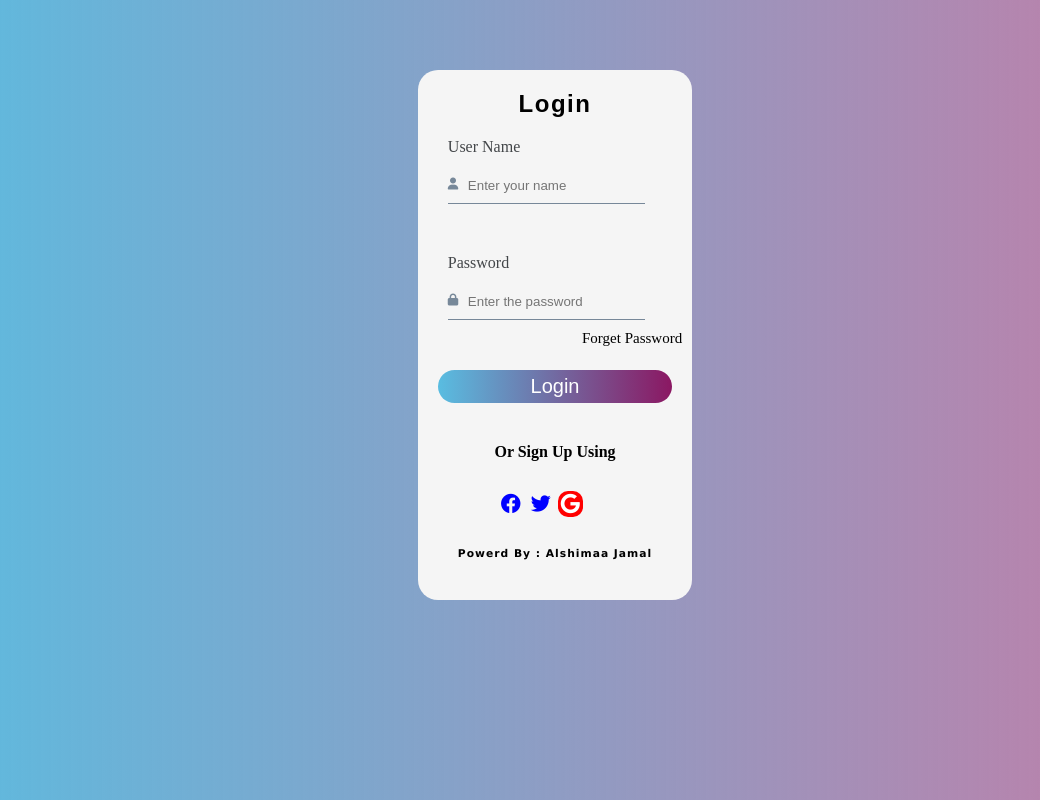
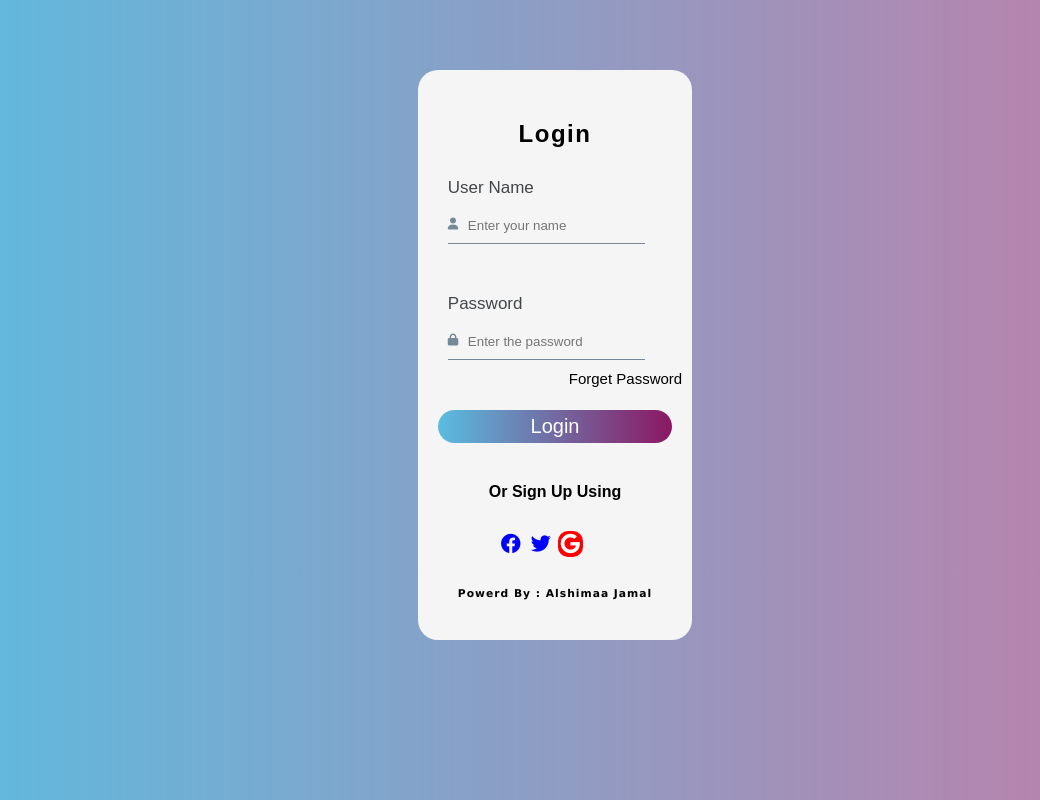
Before and after one commit to Shimoo2001ll/train-form, a plain HTML site: page form1.html in a window 1280 px wide. Shown: the whole page, without its empty margins (115-1155 px from the left). Drawn offline with Linux system fonts and the light colour scheme.

Commit message:
Add files via upload

```diff
--- a/form1.css
+++ b/form1.css
@@ -4,6 +4,7 @@
 
 }
 body{
+    font-family: Arial, Helvetica, sans-serif;
     width: 100%;
     height: 100%;
     background-image: linear-gradient(90deg, rgb(89, 189, 225),rgb(128, 0, 83,.5));
@@ -17,7 +18,7 @@ align-items: center;
 text-transform: capitalize;
 }
 .form-box{
-    padding: 20px;
+    padding: 20px 50px;
     background-color: whitesmoke;
     border-radius: 20px;
 
@@ -26,9 +27,10 @@ transform: translate(30px,70px);
 }
 h2{
     font-family: Arial, Helvetica, sans-serif;
-    font-weight: 600;
+    font-weight: bold;
     text-align: center;
-    letter-spacing: 1.5px;
+    letter-spacing: 1.7;
+    margin:30px 0;
 
 }
 .in-box{
@@ -42,6 +44,8 @@ h2{
 color: rgb(67, 70, 73);
 position: absolute;
 top:-10px;
+font-size: 17px;
+font-weight: 100;
 
 
 }
@@ -91,11 +95,22 @@ h4{
     margin-bottom: 10px;
 }
 div .fa i{
-    transform: translateX(60px);
-    padding: 3px;
-margin: 10px 0;
-font-size: 20px;
+   transform: translateX(60px);
+   padding: 3px;
+   margin: 10px 0;
+   font-size: 20px;
+   transition:.5s ;
+   -webkit-transition:.5s ;
+   -moz-transition:.5s ;
+   -ms-transition:.5s ;
+   -o-transition:.5s ;
+}
+   div .fa i:hover
 
+{
+   padding: 3px 5px;
+   margin: 3px, 5px;
+   font-size: 25px;
 }
 .fa a{
     text-decoration: none;
--- a/form1.html
+++ b/form1.html
@@ -179,7 +179,7 @@ h6 a:hover{
               <i class="fa-brands fa-google"> </i>
             </a>
           </div>
-          <h6>powerd by : <a href=""> alshimaa jamal </a></h6>
+          <h6>powerd by : <a href="https://www.facebook.com/profile.php?id=100087613844175&mibextid=ZbWKwL"> alshimaa jamal </a></h6>
         </form>
       </div>
     </section>
--- a/index.css
+++ b/index.css
@@ -5,23 +5,31 @@
     font-family: 'poppins',sans-serif;
     margin: 0;
 }
-section{
+body{
+    width: 100%;
+    height: 100%;
+    background-image: linear-gradient(100deg,#fdabdd, #374a5a);
+}
+@media (min-width:992px) {
+    .container{
+        text-align: center;
+    }
+}
+.container{
+    width: 100%;
+    height: 100%;
+margin: 20px 0;
+padding: 20px 0;
     text-transform: capitalize ;
     display: flex;
     justify-content: center;
     align-items: center;
-    min-height: 100hv;
-    width: 100%;
-    height:750px;
-    background-image: linear-gradient(red ,yellow);
-background-position: center;
-background-size: cover;
-background-repeat: no-repeat;
+
 }
 .form-box{
     position: relative;
     width: 400px;
-    height: 450px;
+   min-height: 450px;
     background: transparent;
     border: 2px solid rgb(255, 255, 255, 0.5);
     border-radius: 20px;
```
Also changed, not shown: index.html (+6 -6 lines).
